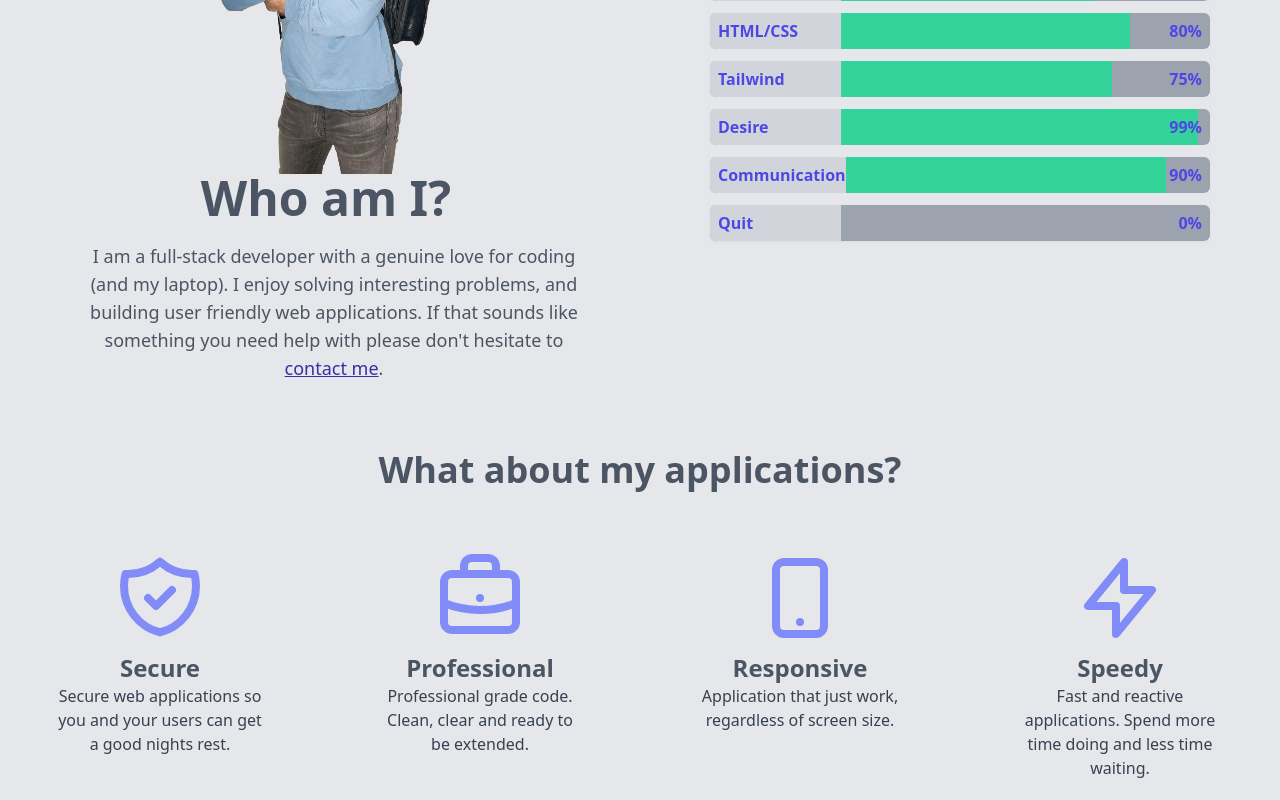
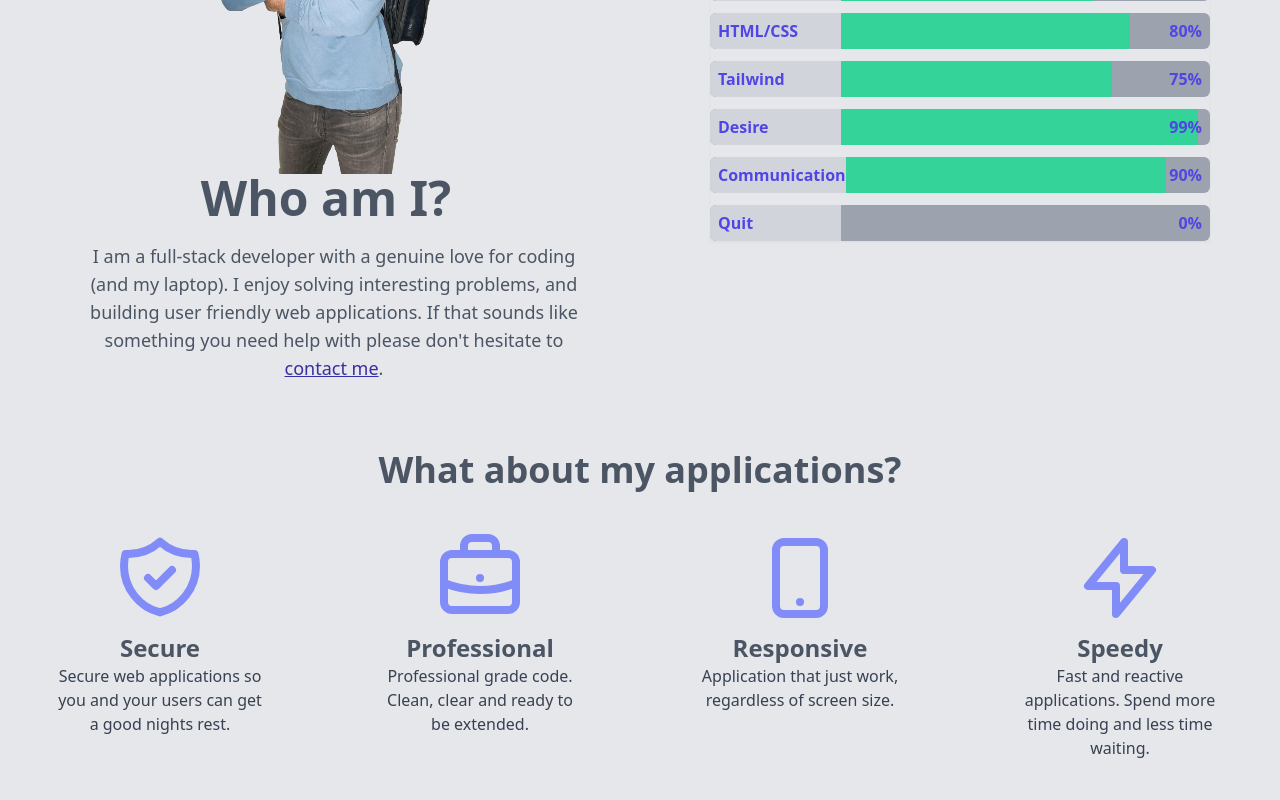
Before and after one commit to EugenioAntonioBonanno/portfolio, a React (Create React App) app: page / in a window 1280 px wide. Shown: the part 367-1167 px from the top of the page. Built offline with nearby package versions, Linux system fonts and the light colour scheme.

Commit message:
adjust spacing around application svgs

```diff
--- a/src/components/SvgInfo.js
+++ b/src/components/SvgInfo.js
@@ -3,7 +3,7 @@ import WriteUp from './WriteUp';
 
 const SvgInfo = (props) => {
   return (
-    <div className='w-40 lg:w-52 mt-10'>
+    <div className='w-40 lg:w-52 mt-10 md:mt-5'>
       <div className="w-full inline-block text-{props.color}-600">
         {props.svg}
       </div>
--- a/src/components/pages/About.js
+++ b/src/components/pages/About.js
@@ -94,7 +94,7 @@ const About = () => {
         </div>
       </div>
 
-      <div className='flex-col-1 justify-center mb-5'>
+      <div className='flex-col-1 justify-center mb-7'>
       <h3 className='text-center text-4xl mt-10 font-bold text-gray-600'>What about my applications?</h3>
 
         <div className='w-full grid grid-cols-2 lg:grid-cols-4 justify-items-center md:mt-5'>
```
Also changed, not shown: 1 other file (tests, documents, lock files or other folders).
